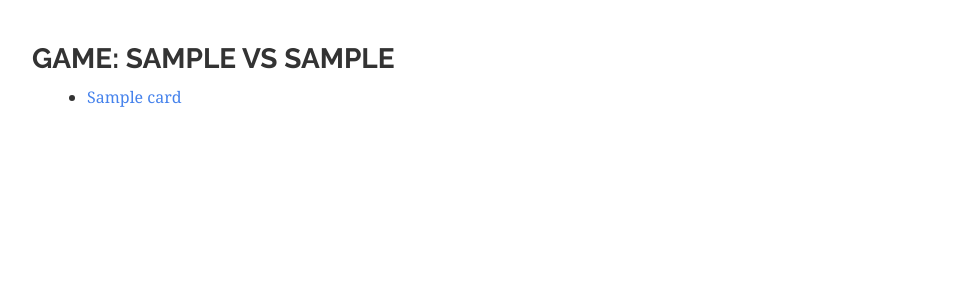
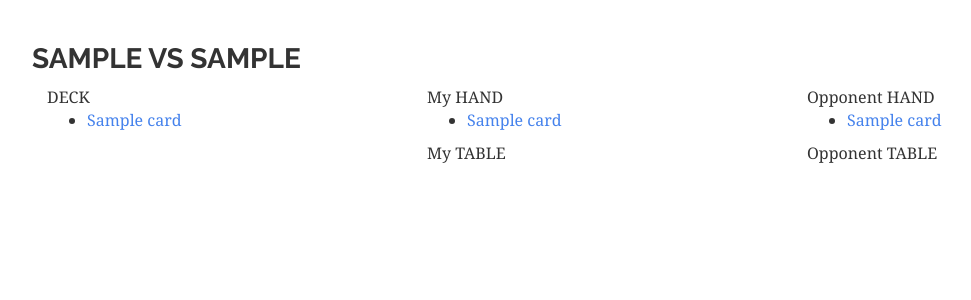
Before and after one commit to mzuccaroli/django_tides, a Django app: page /gamesrv/1/ in a window 1280 px wide. Shown: the part 57-357 px from the top of the page, without its empty margins (38-1009 px from the left). Run offline with Django 3.2, Linux system fonts and the light colour scheme; a user stored in the database is signed in; tables that the repository leaves empty hold one stand-in row (values such as "Sample post"); some libraries are stand-ins or nearby versions.

Commit message:
game detail view - cards sets visualization

```diff
--- a/tides/gamesrv/models.py
+++ b/tides/gamesrv/models.py
@@ -37,16 +37,7 @@
             current_player=choice([invitation.to_user, invitation.from_user])
         )
         game.save()
-        cards = Card.objects.all()
-        order = [i for i in range(Card.objects.count())]
-        shuffle(order)
-        for index, card in enumerate(cards):
-            draft = Draft(
-                game=game,
-                card=card,
-                draft_order=order[index]
-            )
-            draft.save()
+        game.prepare_game()
         return game
 
 
@@ -59,7 +50,7 @@
     finished = models.BooleanField(default=False)
     turn_number = models.IntegerField(default=1)
     deck = models.ManyToManyField(Card, through='Draft', related_name='deck')
-    deck_index = models.IntegerField(default=0)
+    deck_index = models.IntegerField(default=1)
     players_hand = models.ManyToManyField(Card, through='Hand', related_name='players_hand')
 
     objects = GamesManager()
@@ -67,26 +58,42 @@
     def drafted_deck(self):
         return self.deck.order_by('draft__draft_order')
 
-    def get_opponent(self):
-        if self.current_player == self.player_1:
+    def get_opponent(self, player):
+        if player == self.player_1:
             return self.player_2
         else:
             return self.player_1
 
     def toggle_next_player(self):
-        self.current_player == self.get_opponent()
+        self.current_player = self.get_opponent(self.current_player)
 
     def prepare_game(self):
+        self.shuffle_deck()
         """each player draw 5 cards from deck"""
         for count in range(0, 10):
             self.draw_from_deck()
             self.toggle_next_player()
+        self.save()
+
+    def shuffle_deck(self):
+        cards = Card.objects.all()
+        order = [i for i in range(Card.objects.count())]
+        shuffle(order)
+        for index, card in enumerate(cards):
+            draft = Draft(
+                game=self,
+                card=card,
+                draft_order=order[index]
+            )
+            draft.save()
 
     def draw_from_deck(self):
         """current player draw a card from deck"""
+        card = self.deck.get(draft__draft_order=self.deck_index)
+        # draft__draft_order = self.deck_index
         hand = Hand(
             game=self,
-            card=self.deck[self.deck_index],
+            card=card,
             player=self.current_player,
         )
         hand.save()
@@ -95,11 +102,14 @@
     def get_my_hand(self):
         return self.get_player_hand(self.current_player)
 
+    def get_opponent_hand(self):
+        return self.get_player_hand(self.get_opponent(self.current_player))
+
     def get_my_table(self):
         return self.get_player_table(self.current_player)
 
     def get_opponent_table(self):
-        return self.get_player_table(self.get_opponent())
+        return self.get_player_table(self.get_opponent(self.current_player))
 
     def redraw_table(self):
         for hand in self.get_my_table():
@@ -107,10 +117,10 @@
             hand.save()
 
     def get_player_hand(self, user):
-        return Hand.get_queryset().filter(game=self, player=user, status="H")
+        return self.players_hand.filter(hand__game=self, hand__player=user, hand__status="H")
 
     def get_player_table(self, user):
-        return Hand.get_queryset().filter(Q(game=self, player=user, status="T") | Q(game=self, player=user, status="B"))
+        return self.players_hand.filter(Q(hand__game=self, hand__player=user, hand__status="T") | Q(hand__game=self, hand__player=user, hand__status="B"))
 
     def exchange_deck(self):
         first_player_hand = self.get_player_hand(self.player_1)
@@ -122,13 +132,13 @@
             hand.player = self.player_1
             hand.save()
 
-    def save(self, *args, **kwargs):
-        if self.turn_number <= 10:
-            self.turn_number += 1
-        else:
-            self.finished = True
-        self.toggle_next_player()
-        super(Game, self).save(*args, **kwargs)
+    # def save(self, *args, **kwargs):
+    #     if self.turn_number <= 10:
+    #         self.turn_number += 1
+    #     else:
+    #         self.finished = True
+    #     self.toggle_next_player()
+    #     super(Game, self).save(*args, **kwargs)
 
     def __str__(self):
         return "{0} vs {1}".format(self.player_1, self.player_2)
--- a/tides/gamesrv/templates/gamesrv/game_detail.html
+++ b/tides/gamesrv/templates/gamesrv/game_detail.html
@@ -6,11 +6,55 @@
 
 
 {% block content %}
-    <h3>Game: {{ game }}</h3>
-    <div class="col-sm-9">
+    <h3>{{ game }}</h3>
+    <div class="col-sm-4">
+    DECK
         <ul>
             {% for card in game.deck.all %}
-                <li><a href="{{ card.pk }}">{{ card }}</a></li>
+                <li>
+                    <a
+                            {% if forloop.counter < game.deck_index %}
+                                style="text-decoration: line-through"
+                            {% endif %}
+                            href="{{ card.pk }}">{{ card }}
+                    </a>
+                </li>
+            {% endfor %}
+        </ul>
+    </div>
+    <div class="col-sm-4">
+        My HAND
+        <ul>
+            {% for card in game.get_my_hand %}
+                <li>
+                    <a href="{{ card.pk }}">{{ card }}</a>
+                </li>
+            {% endfor %}
+        </ul>
+        My TABLE
+        <ul>
+            {% for card in game.get_my_table %}
+                <li>
+                    <a href="{{ card.pk }}">{{ card }}</a>
+                </li>
+            {% endfor %}
+        </ul>
+    </div>
+     <div class="col-sm-4">
+        Opponent HAND
+        <ul>
+            {% for card in game.get_opponent_hand %}
+                <li>
+                    <a href="{{ card.pk }}">{{ card }}</a>
+                </li>
+            {% endfor %}
+        </ul>
+         Opponent TABLE
+        <ul>
+            {% for card in game.get_opponent_table %}
+                <li>
+                    <a href="{{ card.pk }}">{{ card }}</a>
+                </li>
             {% endfor %}
         </ul>
     </div>
--- a/tides/invitations/views.py
+++ b/tides/invitations/views.py
@@ -30,7 +30,7 @@
     if request.method == 'POST':
         if "accept" in request.POST:
             game = Game.objects.new_game(invitation)
-            invitation.delete()
+            # invitation.delete()
             return redirect('game_detail', pk=game.pk)
         else:
             invitation.delete()
```
